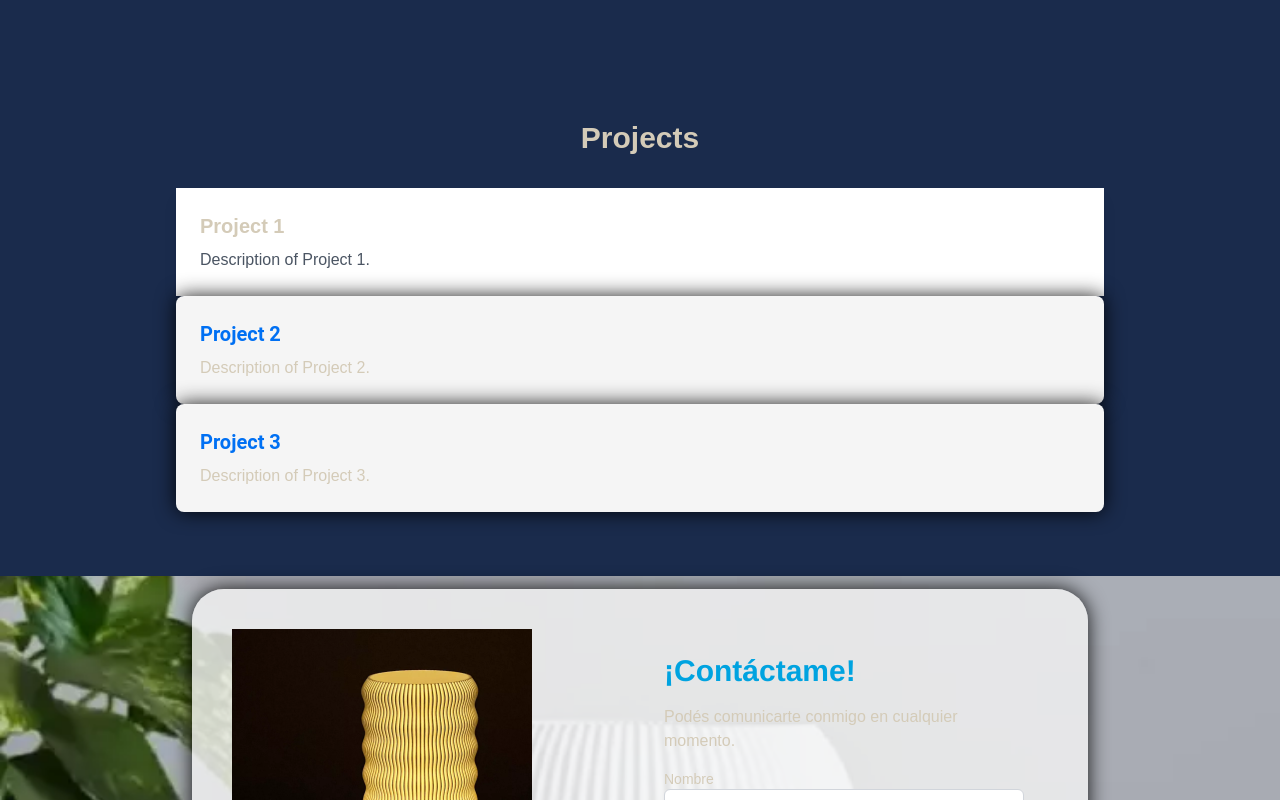
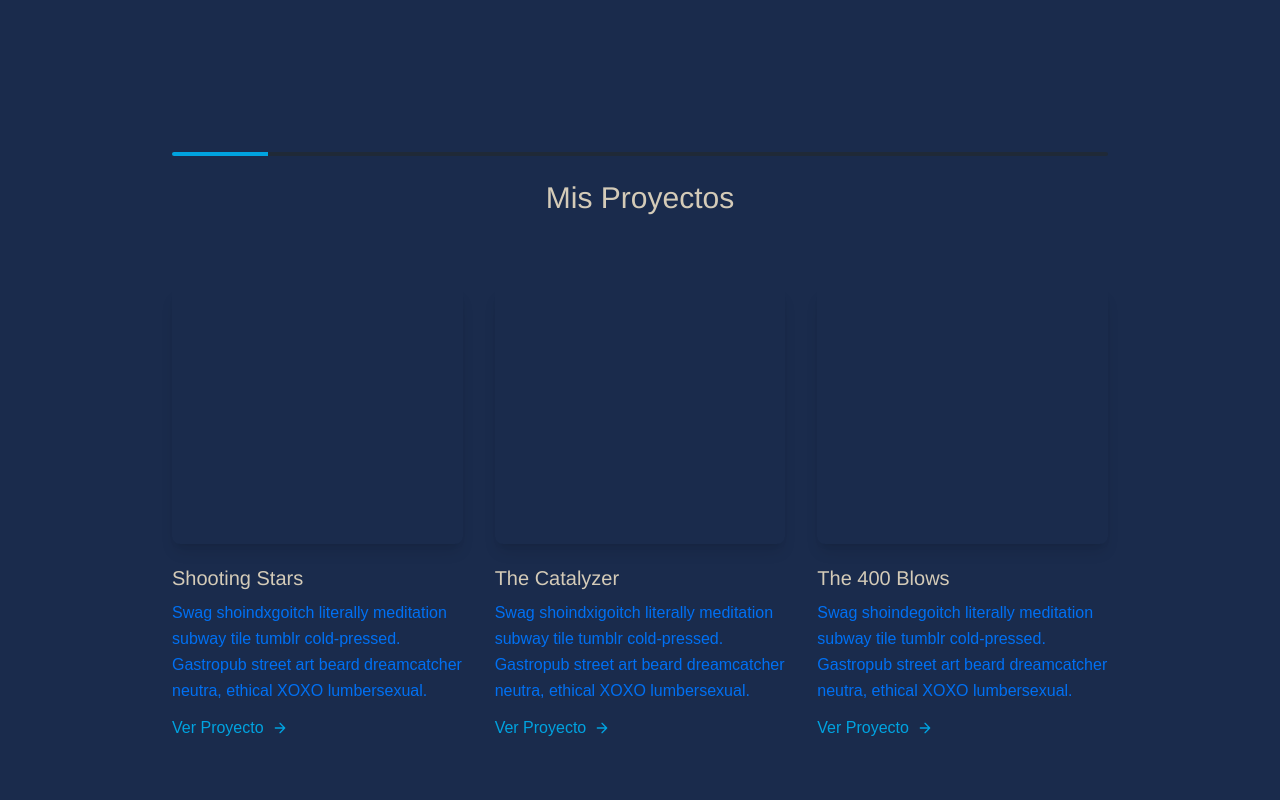
Before and after one commit to pablitomartinez/mi-web, a Next.js app: page / in a window 1280 px wide. Shown: the part 2060-2860 px from the top of the page. Built offline with nearby package versions, Linux system fonts and the light colour scheme.

Commit message:
feat: se creo componente de proyectos, tambien se agrego una carpeta para modularizar y mantener limpio el codigo

```diff
--- a/src/app/Projects.tsx
+++ b/src/app/Projects.tsx
@@ -1,27 +1,60 @@
-// components/Projects.tsx
+import { projectsData } from "../data/projectsData"; // Importa los datos de los proyectos
+import Image from "next/image"; // Importa el componente Image de Next.js
 
 const Projects = () => {
   return (
-    <section id="projects" className="py-16 bg-primary text-text">
-      <div className="container mx-auto px-6">
-        <h2 className="text-3xl font-bold text-center mb-8">Projects</h2>
-        <div className= "grid-cols-1 md:grid-cols-2 lg:grid-cols-3 gap-8">
-          <div className="bg-white p-6 shadow-lg">
-            <h3 className="text-xl font-semibold mb-2">Project 1</h3>
-            <p className="text-gray-600">Description of Project 1.</p>
+    <section className="text-gray-400 bg-primary body-font">
+      <div className="container px-5 py-24 mx-auto">
+        <div className="flex flex-col">
+          <div className="h-1 bg-gray-800 rounded overflow-hidden">
+            <div className="w-24 h-full bg-accent"></div>
           </div>
-          <div className="bg-background p-6 shadow-custom-dark rounded-lg">
-            <h3 className="text-xl font-sans font-semibold mb-2 text-secondary">
-              Project 2
-            </h3>
-            <p className="text-text">Description of Project 2.</p>
+          <div className="flex flex-wrap sm:flex-row flex-col py-6 mb-12">
+            <h1 className="sm:w-full text-text font-heading text-3xl mb-2 sm:mb-0 text-center">
+              Mis Proyectos
+            </h1>
           </div>
-          <div className="bg-background p-6 shadow-custom-dark rounded-lg">
-            <h3 className="text-xl font-sans font-semibold mb-2 text-secondary">
-              Project 3
-            </h3>
-            <p className="text-text">Description of Project 3.</p>
-          </div>
+        </div>
+
+        {/* Renderizar proyectos utilizando el array importado */}
+        <div className="flex flex-wrap sm:-m-4 -mx-4 -mb-10 -mt-4">
+          {projectsData.map((project, index) => (
+            <div key={index} className="p-4 md:w-1/3 sm:mb-0 mb-6">
+              <div className="rounded-lg h-64 overflow-hidden shadow-lg hover:shadow-2xl transition duration-300 relative">
+                {/* Utilizar el componente Image en lugar de img */}
+                {/* <Image
+                  alt={project.title}
+                  src={project.image}
+                  layout="fill"
+                  objectFit="cover"
+                  quality={75} // Puedes ajustar la calidad si lo deseas
+                /> */}
+              </div>
+              <h2 className="text-xl font-heading text-text mt-5">
+                {project.title}
+              </h2>
+              <p className="text-base leading-relaxed mt-2 text-secondary">
+                {project.description}
+              </p>
+              <a
+                href={project.link}
+                className="text-accent inline-flex items-center mt-3 hover:text-accent-dark transition duration-300"
+              >
+                Ver Proyecto
+                <svg
+                  fill="none"
+                  stroke="currentColor"
+                  strokeLinecap="round"
+                  strokeLinejoin="round"
+                  strokeWidth="2"
+                  className="w-4 h-4 ml-2"
+                  viewBox="0 0 24 24"
+                >
+                  <path d="M5 12h14M12 5l7 7-7 7"></path>
+                </svg>
+              </a>
+            </div>
+          ))}
         </div>
       </div>
     </section>
--- /dev/null
+++ b/src/data/projectsData.ts
@@ -0,0 +1,23 @@
+export const projectsData = [
+  {
+    title: "Shooting Stars",
+    description:
+      "Swag shoindxgoitch literally meditation subway tile tumblr cold-pressed. Gastropub street art beard dreamcatcher neutra, ethical XOXO lumbersexual.",
+    image: "https://dummyimage.com/1203x503",
+    link: "/proyecto1",
+  },
+  {
+    title: "The Catalyzer",
+    description:
+      "Swag shoindxigoitch literally meditation subway tile tumblr cold-pressed. Gastropub street art beard dreamcatcher neutra, ethical XOXO lumbersexual.",
+    image: "https://dummyimage.com/1204x504",
+    link: "/proyecto2",
+  },
+  {
+    title: "The 400 Blows",
+    description:
+      "Swag shoindegoitch literally meditation subway tile tumblr cold-pressed. Gastropub street art beard dreamcatcher neutra, ethical XOXO lumbersexual.",
+    image: "https://dummyimage.com/1205x505",
+    link: "/proyecto3",
+  },
+];
```
